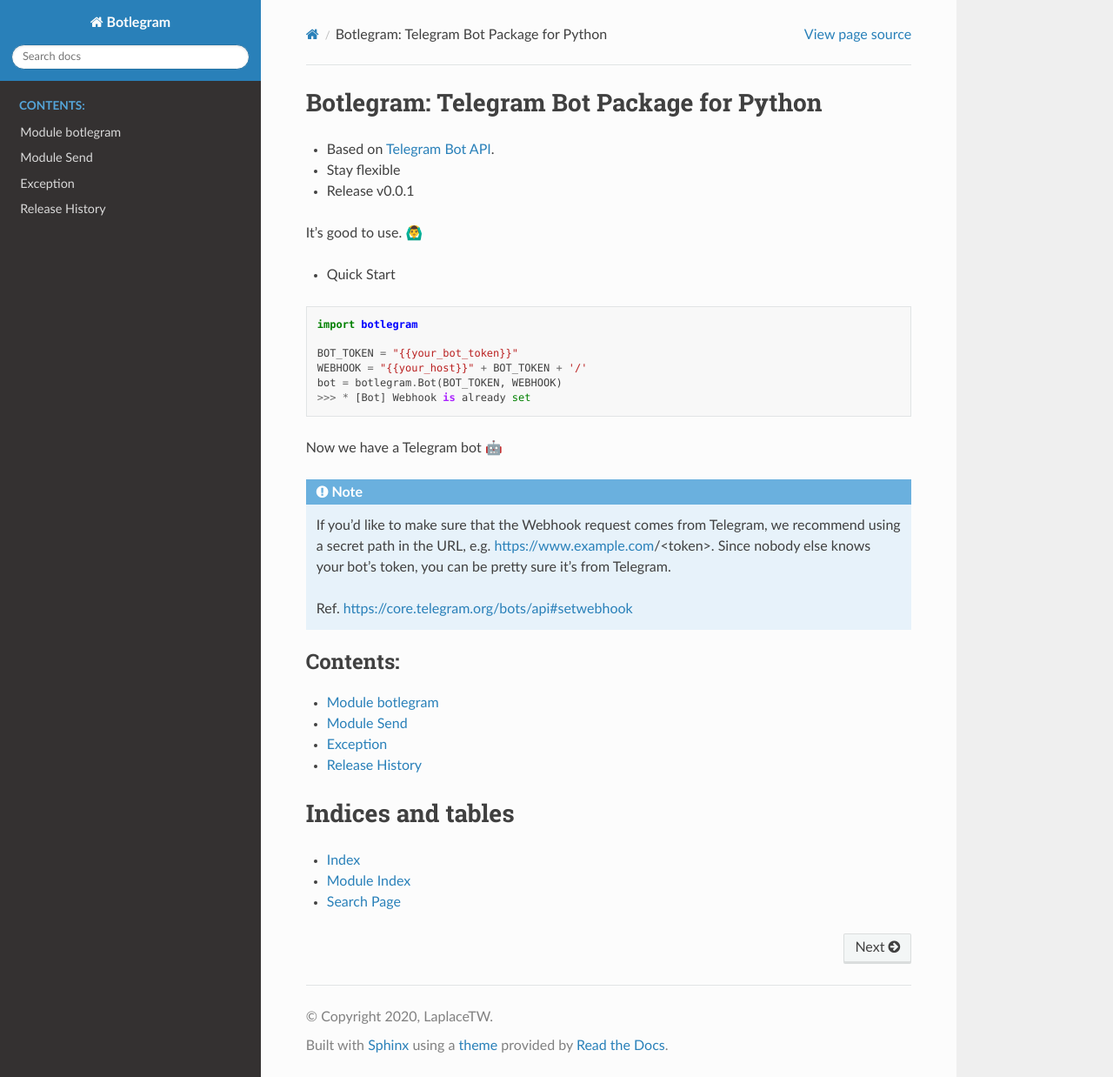
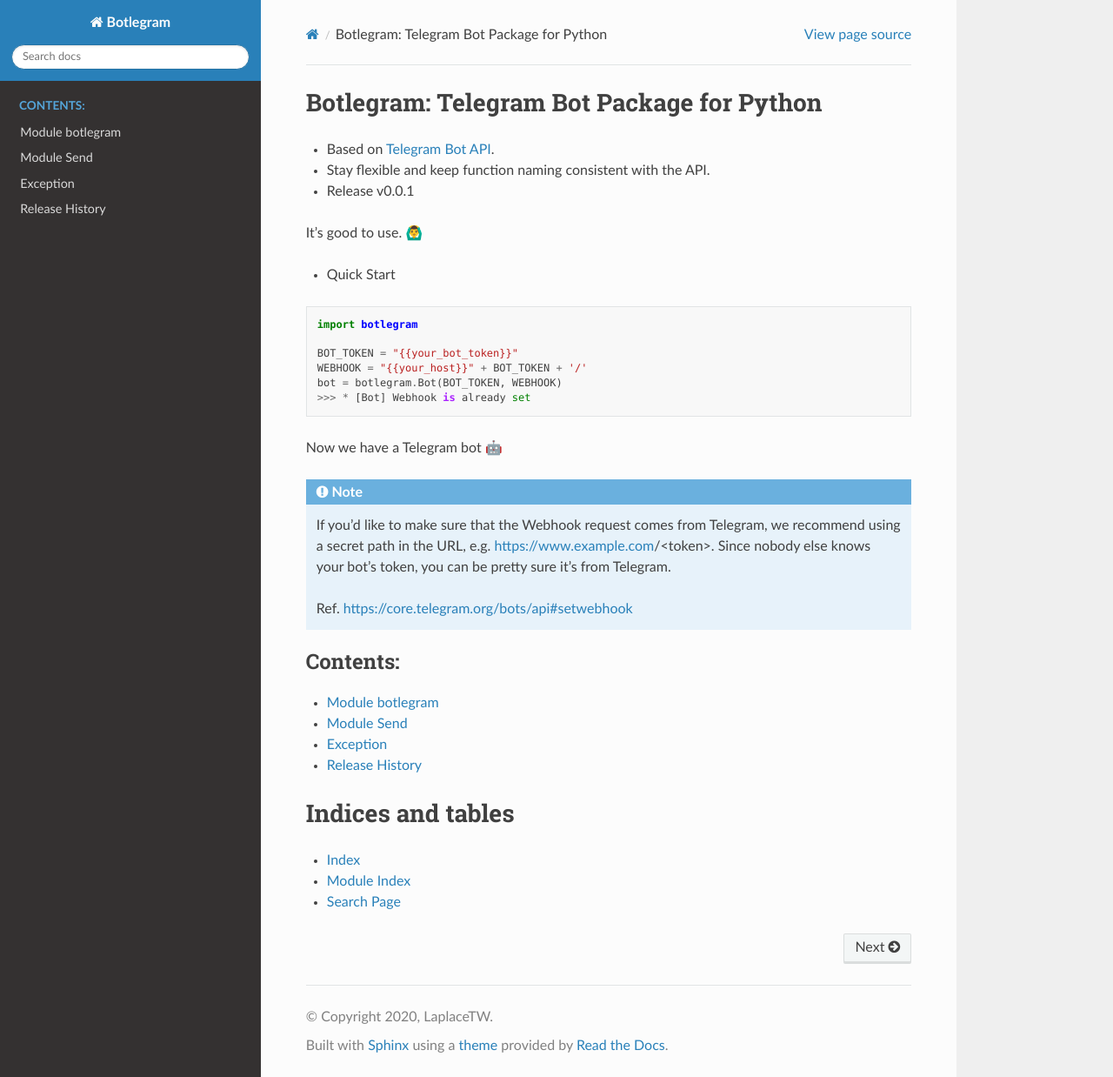
Before and after one commit to laplacetw/botlegram-doc, a Sphinx documentation site: the page built from doc/source/index.rst, in a window 1280 px wide and 1238 px high. Shown: the whole window at 87% size. Built offline with Sphinx 7.4.7 and the Read the Docs theme 2.0.0, drawn with Linux system fonts in a browser that asks for light colours.

Commit message:
update index

```diff
--- a/doc/source/index.rst
+++ b/doc/source/index.rst
@@ -6,7 +6,7 @@
 Botlegram: Telegram Bot Package for Python
 ==========================================
 - Based on `Telegram Bot API <https://core.telegram.org/bots/api>`_.
-- Stay flexible
+- Stay flexible and keep function naming consistent with the API.
 - Release v0.0.1
 
 It's good to use. 🙆‍♂️
```
